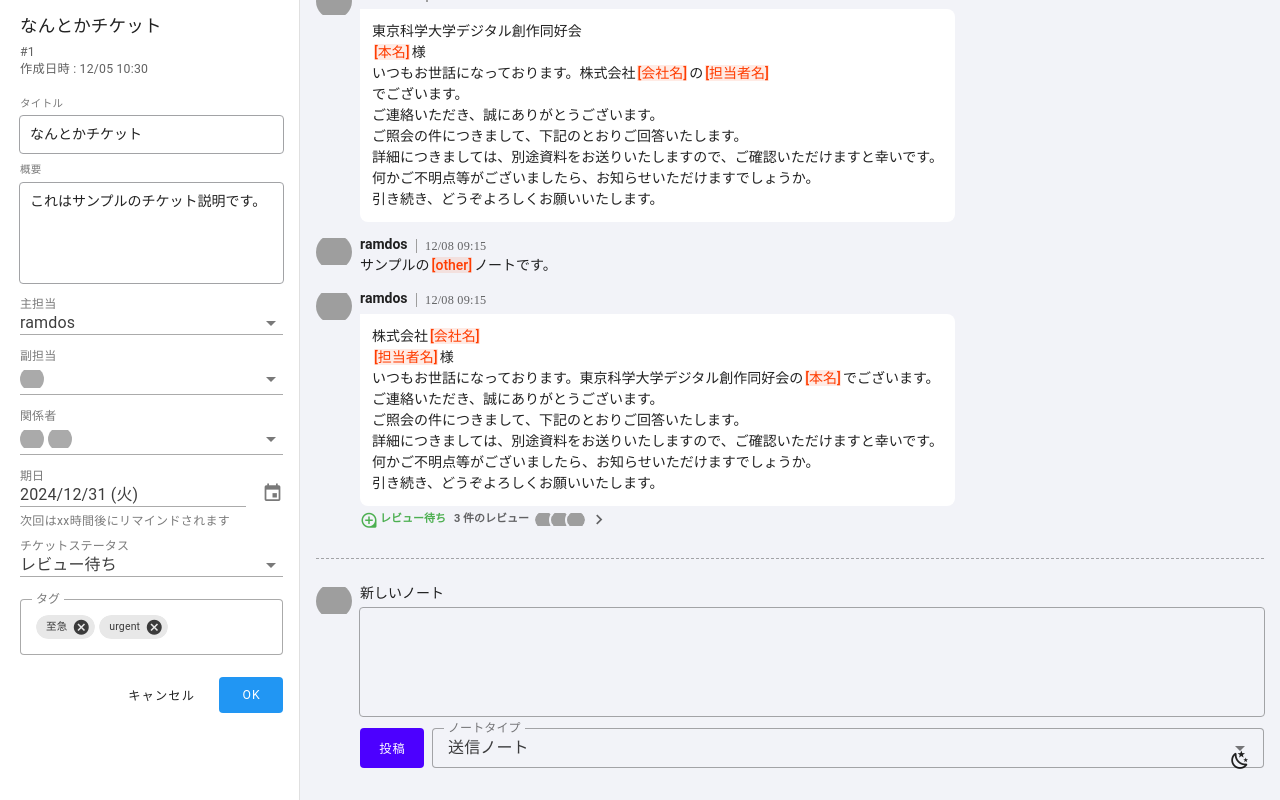
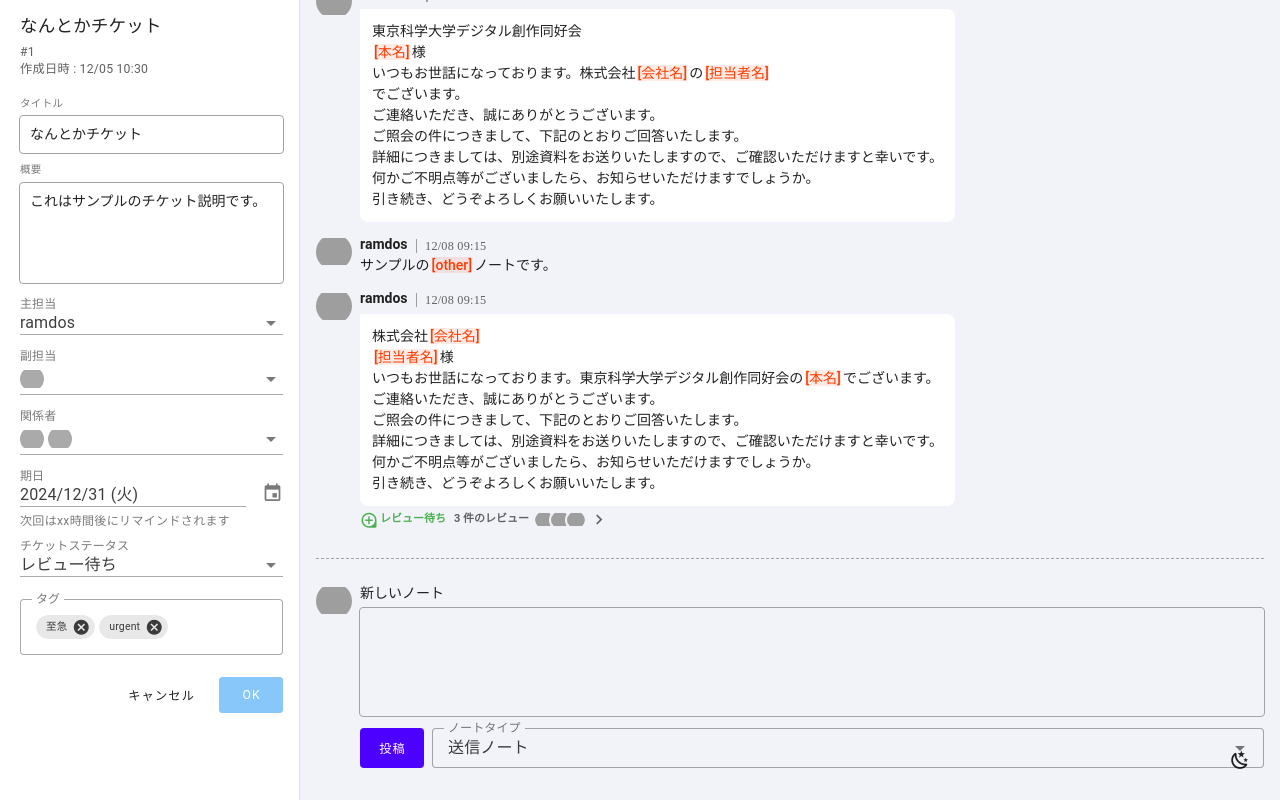
Before and after one commit to traP-jp/anshin-techo-frontend, a Vue app: page /ticket/1 in a window 1280 px wide. Built offline with nearby package versions, Linux system fonts and the light colour scheme; grey boxes are pictures that could not be loaded; a web font is replaced by a local one.

Commit message:
feat: 変更がない状態でOKボタンを押せなくする

```diff
--- a/src/components/ticket/TicketSideBar.vue
+++ b/src/components/ticket/TicketSideBar.vue
@@ -1,5 +1,5 @@
 <script setup lang="ts">
-import { ref } from 'vue'
+import { computed, ref } from 'vue'
 import SpoilerEditorWrapper from '@/components/shared/SpoilerEditorWrapper.vue'
 import UserIcon from '@/components/shared/UserIcon.vue'
 import { getDateRepresentation, getDateDayString } from '@/utils/date'
@@ -17,6 +17,19 @@ const stakeholders = ref(props.ticket.stakeholders)
 const due = ref<Date | null>(props.ticket.due ? new Date(props.ticket.due) : null)
 const ticketStatus = ref<Ticket['status']>(props.ticket.status)
 const tags = ref<string[]>(props.ticket.tags)
+
+const isFieldChanged = computed(() => {
+  return (
+    title.value !== props.ticket.title ||
+    description.value !== props.ticket.description ||
+    assignee.value !== props.ticket.assignee ||
+    JSON.stringify(subAssignees.value) !== JSON.stringify(props.ticket.sub_assignees) ||
+    JSON.stringify(stakeholders.value) !== JSON.stringify(props.ticket.stakeholders) ||
+    due.value?.getTime() !== new Date(props.ticket.due!).getTime() ||
+    ticketStatus.value !== props.ticket.status ||
+    JSON.stringify(tags.value) !== JSON.stringify(props.ticket.tags)
+  )
+})
 </script>
 
 <template>
@@ -169,7 +182,7 @@ const tags = ref<string[]>(props.ticket.tags)
         <!-- アクション -->
         <div class="d-flex justify-end ga-2">
           <v-btn variant="text" text="キャンセル" />
-          <v-btn variant="flat" color="blue" text="OK" />
+          <v-btn variant="flat" color="blue" text="OK" :disabled="!isFieldChanged" />
         </div>
       </div>
     </div>
```
